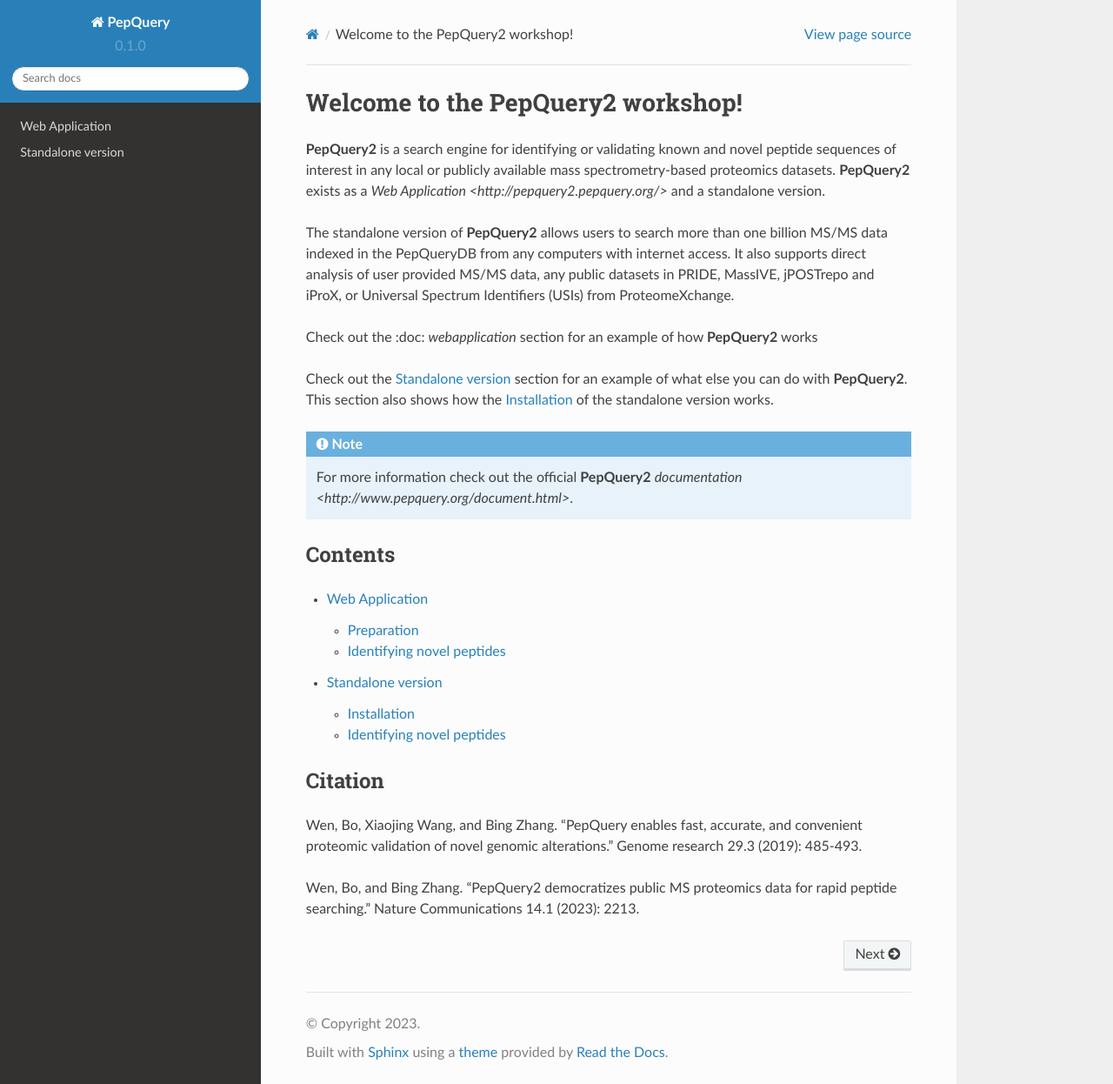
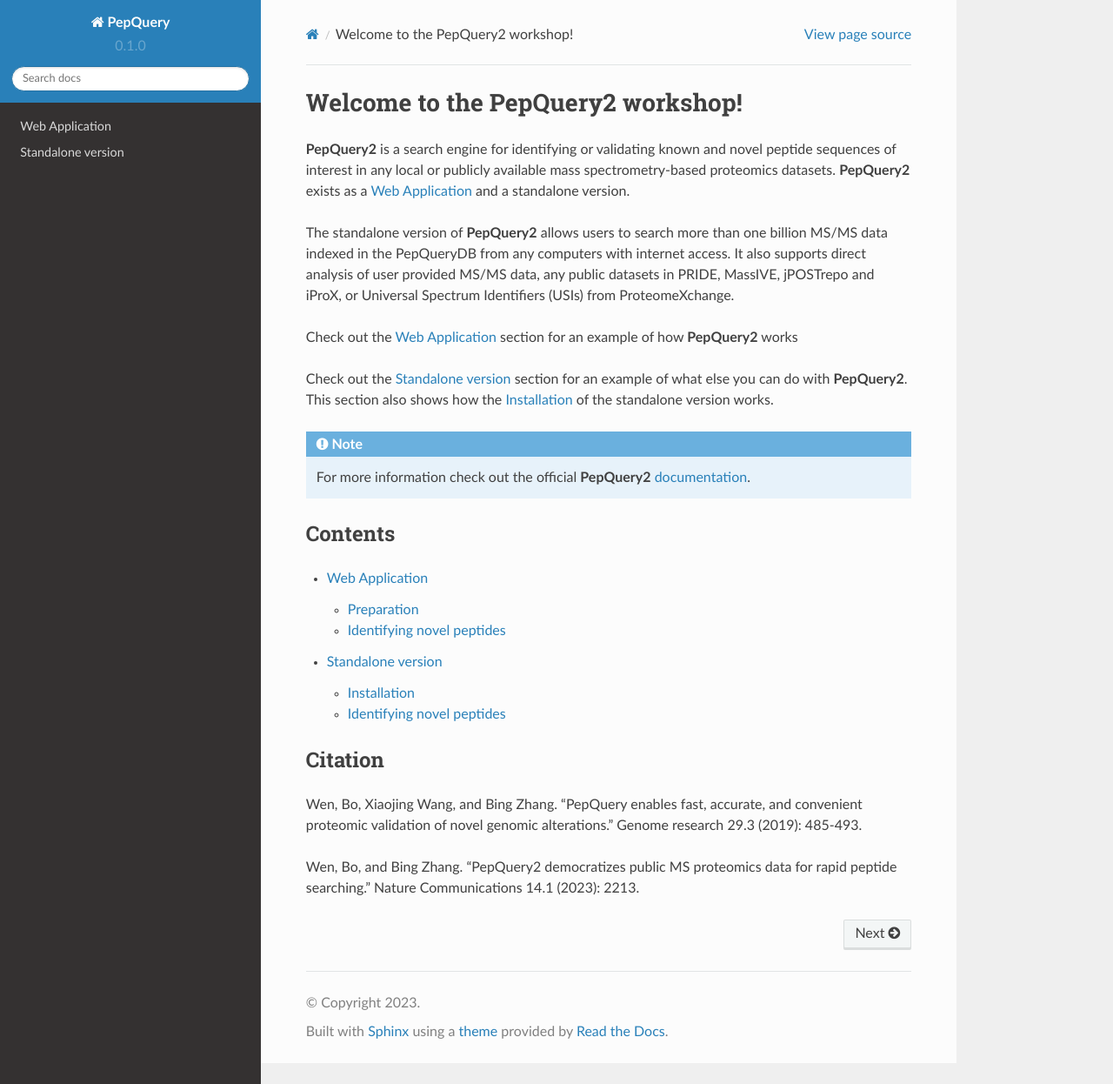
Before and after one commit to smuellerd/pepquery, a Sphinx documentation site: the page built from docs/source/index.rst, in a window 1280 px wide and 1246 px high. Shown: the whole window at 87% size. Built offline with Sphinx 7.4.7 and the Read the Docs theme 2.0.0, drawn with Linux system fonts in a browser that asks for light colours.

Commit message:
Update index.rst

```diff
--- a/docs/source/index.rst
+++ b/docs/source/index.rst
@@ -4,14 +4,14 @@
 **PepQuery2** is a search engine for identifying or validating
 known and novel peptide sequences of interest in any local or publicly available
 mass spectrometry-based proteomics datasets.
-**PepQuery2** exists as a `Web Application <http://pepquery2.pepquery.org/>` and a standalone version.
+**PepQuery2** exists as a `Web Application <http://pepquery2.pepquery.org/>`_ and a standalone version.
 
 The standalone version of **PepQuery2** allows users to search more than one billion MS/MS data indexed
 in the PepQueryDB from any computers with internet access. It also supports direct analysis of user provided
 MS/MS data, any public datasets in PRIDE, MassIVE, jPOSTrepo and iProX, or Universal Spectrum
 Identifiers (USIs) from ProteomeXchange.
 
-Check out the :doc: `webapplication` section for an example of how **PepQuery2** works
+Check out the :doc:`webapplication` section for an example of how **PepQuery2** works
 
 Check out the :doc:`standalone` section for an example of what else you can do with **PepQuery2**. This section also
 shows how the :ref:`installation` of the standalone version works.
@@ -19,7 +19,7 @@
 
 .. note::
 
-   For more information check out the official **PepQuery2** `documentation <http://www.pepquery.org/document.html>`.
+   For more information check out the official **PepQuery2** `documentation <http://www.pepquery.org/document.html>`_.
 
 Contents
 --------
```
